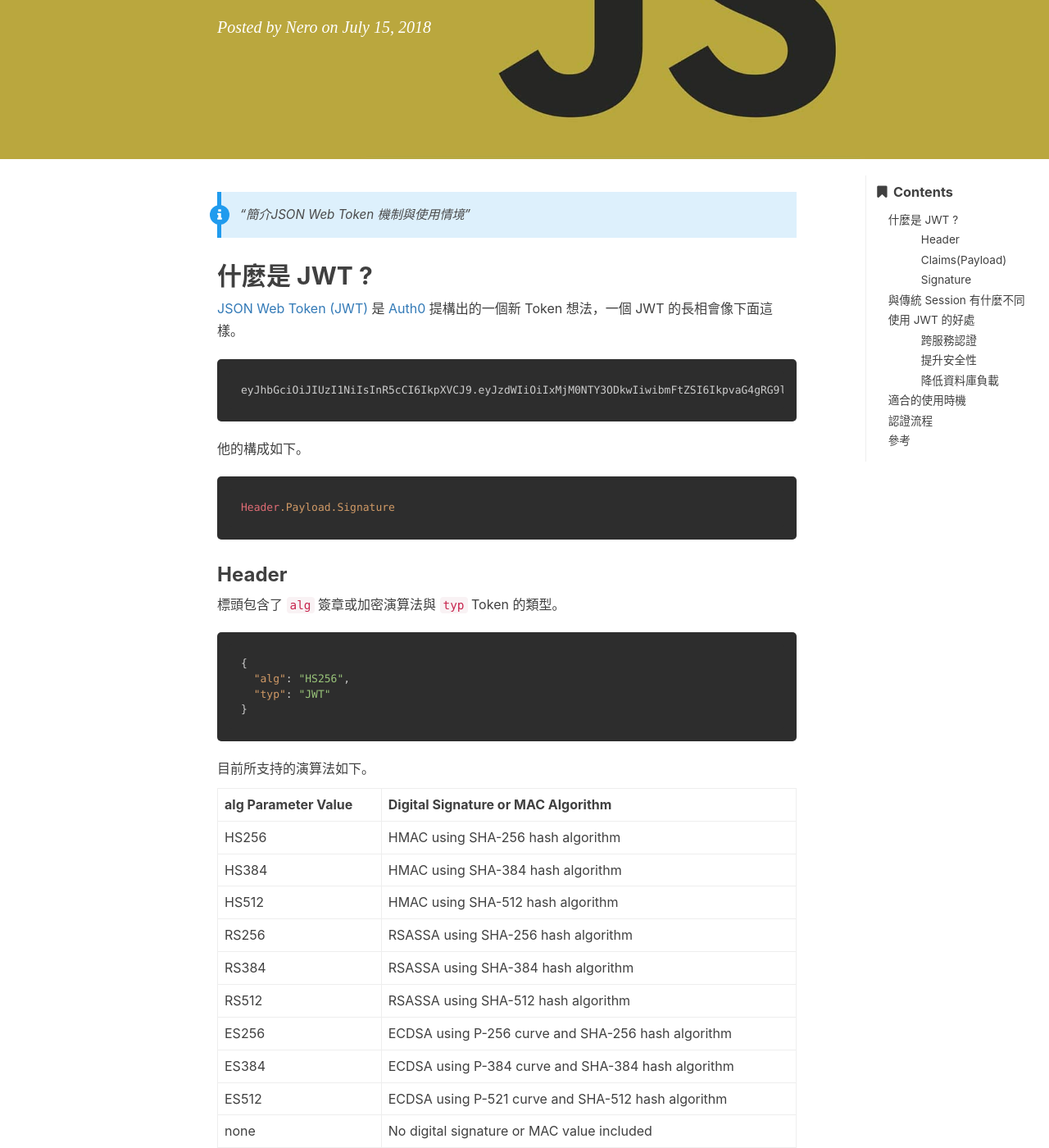
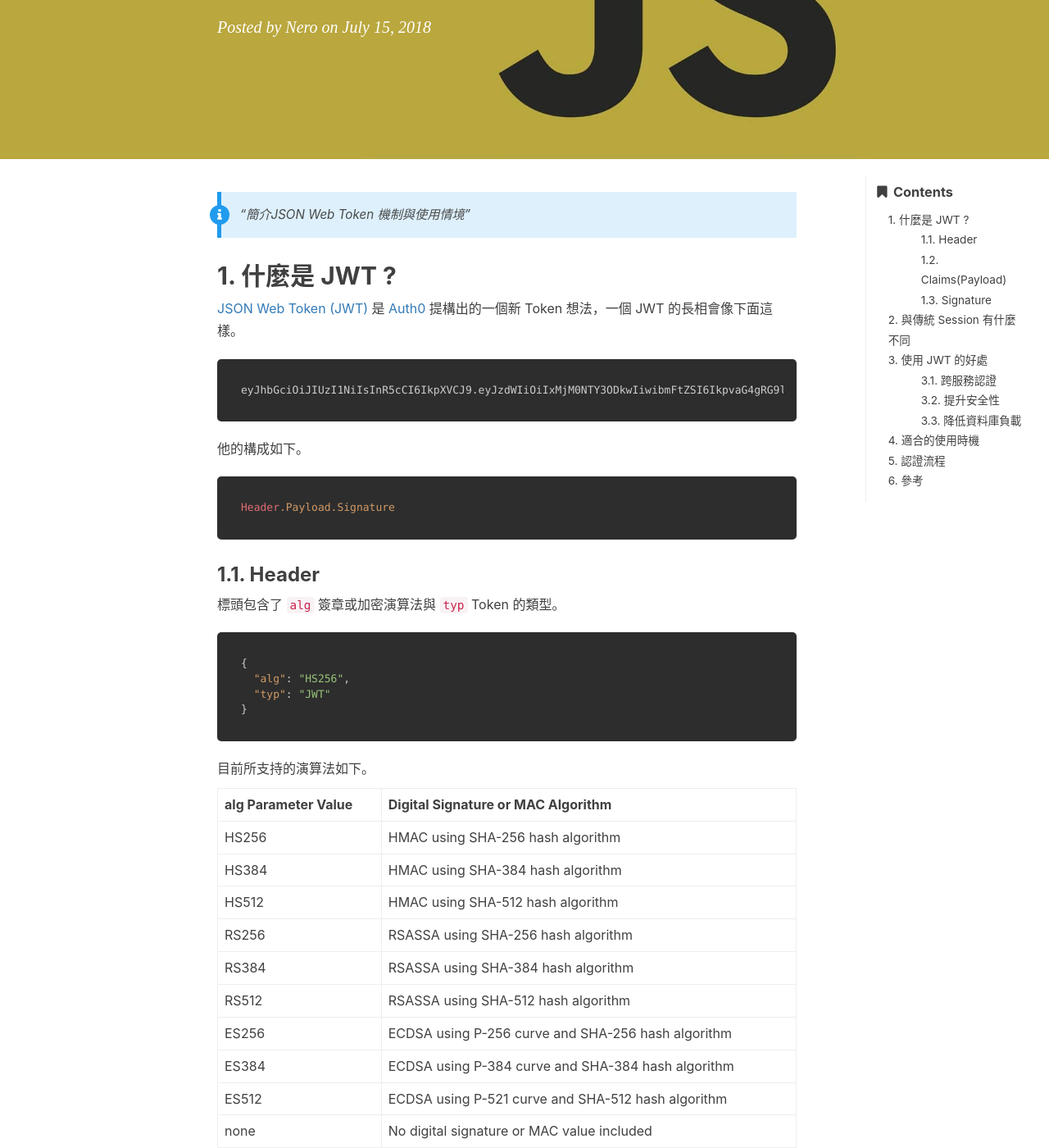
Before and after one commit to NeroCube/nerocube.github.io, a Jekyll site: the page built from _posts/2018-07-13-node_js_jwt.md, in a window 1280 px wide and 1400 px high, scrolled down 431 px. Shown: the whole window at 82% size. Built offline with Jekyll 4.4.1, drawn with Linux system fonts in a browser that asks for light colours; nearby versions of some CDN libraries; comment, search, counter and statistics services are not loaded; some of the changed text lies outside the part shown.

Commit message:
add toc level

````diff
--- a/_posts/2018-07-13-node_js_jwt.md
+++ b/_posts/2018-07-13-node_js_jwt.md
@@ -15,7 +15,7 @@ tags:
 > “簡介JSON Web Token 機制與使用情境”
 {: .colorquote .info}
 
-## 什麼是 JWT ?
+## 1. 什麼是 JWT ?
 {:toc}
 
 [JSON Web Token (JWT)](https://jwt.io/) 是 [Auth0](https://auth0.com/?utm_source=jwtio&utm_campaign=craftedby) 提構出的一個新 Token 想法，一個 JWT 的長相會像下面這樣。
@@ -26,7 +26,7 @@ eyJhbGciOiJIUzI1NiIsInR5cCI6IkpXVCJ9.eyJzdWIiOiIxMjM0NTY3ODkwIiwibmFtZSI6IkpvaG4
 ```
 Header.Payload.Signature
 ```
-### Header
+### 1.1. Header
 {:toc}
 標頭包含了 `alg` 簽章或加密演算法與 `typ` Token 的類型。
 ```
@@ -50,7 +50,7 @@ ES384 | ECDSA using P-384 curve and SHA-384 hash algorithm
 ES512 | ECDSA using P-521 curve and SHA-512 hash algorithm
 none | No digital signature or MAC value included
 
-### Claims(Payload)
+### 1.2. Claims(Payload)
 {:toc}
 Claims部分包含了一些跟這個 Token 有關的重要信息。JWT標準規定了一些字段，下面為部分字段：
 
@@ -71,7 +71,7 @@ Payload 格式如下。
     "id": "UxHeJOke5C4E"
 }
 ```
-### Signature
+### 1.3. Signature
 {:toc}
 簽章的部分為將 Header 與 Claims 透過 Base64 轉換，再依據在 Header 中的演算類型加密，所使用的`secret`只有簽章的 Server 知道所以攻擊者無法偽造內容除非暴力解，因為是以 Base64 轉換的所以不適合把重要資訊放在當中。
 
@@ -80,7 +80,7 @@ content = base64url_encode(Header) + '.' + base64url_encode(Claims)
 signature = hmacsha256.hash(content)
 ```
 
-## 與傳統 Session 有什麼不同
+## 2. 與傳統 Session 有什麼不同
 {:toc}
 傳統使用 Session 在 Server 端需要將用來識別使用者的 Token 紀錄在快取或資料庫中，如下圖，每次 request 進來經過 Load Balance 進到不同的 Backend Server，會造成在 Server1 可以識別，而 Server2 沒有用戶的 Session 所以無法識別出是誰的請求，可以透過一個共用的快取(Radis)或資料庫解決這個問題，但在這樣的分散式系統中這會造成維護與架構上的複雜度提高。
 
@@ -89,26 +89,26 @@ signature = hmacsha256.hash(content)
 </p>
 
 
-## 使用 JWT 的好處
+## 3. 使用 JWT 的好處
 {:toc}
-### 跨服務認證
+### 3.1. 跨服務認證
 {:toc}
 JWT 本身為`無狀態性的`（Stateless），當 Backend Server 收到 Token 再依據定義在 Header 中的 `alg` 進行解密，所以不需要使用資料庫額外紀錄才能做到識別用戶，這樣的機制方便於實作 [Single sign-on](https://zh.wikipedia.org/wiki/%E5%96%AE%E4%B8%80%E7%99%BB%E5%85%A5) 與 Load Balance 架構。
 
-### 提升安全性
+### 3.2. 提升安全性
 {:toc}
 傳統 Session 的機制如果惡意的攻擊者傳送如：刪除帳號等，危險操做的連結給用戶，用戶在不知情得其況下點擊連結，用戶的瀏覽器便會將 cookie 帶入請求中，Backend Server 收到請求便會認為是用戶正常操作，將用戶帳號刪除。而 JWT 機制在點擊惡意連結時，因連結`不帶有 Token`，所以該操做不會被執行。
 
-### 降低資料庫負載
+### 3.3. 降低資料庫負載
 {:toc}
 後端收到 Token 在 middleware 層便可以識別用戶，不需要每次去資料庫中詢問這個使用者是誰，大幅度的減少在認證過程中資料庫的負擔。
 
-## 適合的使用時機
+## 4. 適合的使用時機
 {:toc}
 1. JWT 其實很單純做的只有一件事情，就是發識別牌，所以當將 Token 簽出去的瞬間變沒辦法對 Token 的內容做修該，只能等到 Token 過期，所以重設密碼或希望強制需要而外實作機制過濾 Token 但這就無法享受跨服務認證的好處，所以比較適合的方式為將 `exp` 的時間設為固定時間，確保在該時間用戶便無法使用或 `expiresIn` 時間設定短一點，讓用戶需要 `refresh` 或 `login`。
 2. Token 為 Base64 加密，所以不適合在 Token Payload 中放入重要的資訊，避免任意的使用者可以透過 Base64 解密看到用戶重要的資訊。
 
-## 認證流程
+## 5. 認證流程
 {:toc}
 <p align="center">
   <img width="100%" height="100%" src="https://raw.githubusercontent.com/NeroCube/nerocube.github.io/master/img/in-post/2018-07-13-node_js_jwt/client-credentials-grant-flow.png">
@@ -119,7 +119,7 @@ JWT 本身為`無狀態性的`（Stateless），當 Backend Server 收到 Token
 3. client端請求資料時，在request header的Authoriaztion中加上這個token，server端驗證token的簽章是否正確，並從payload中得知user的資訊。
 4. 驗證無誤的話，回傳client端請求的資料
 
-## 參考
+## 6. 參考
 {:toc}
 [JWT Official Website](https://jwt.io/)
 
````
